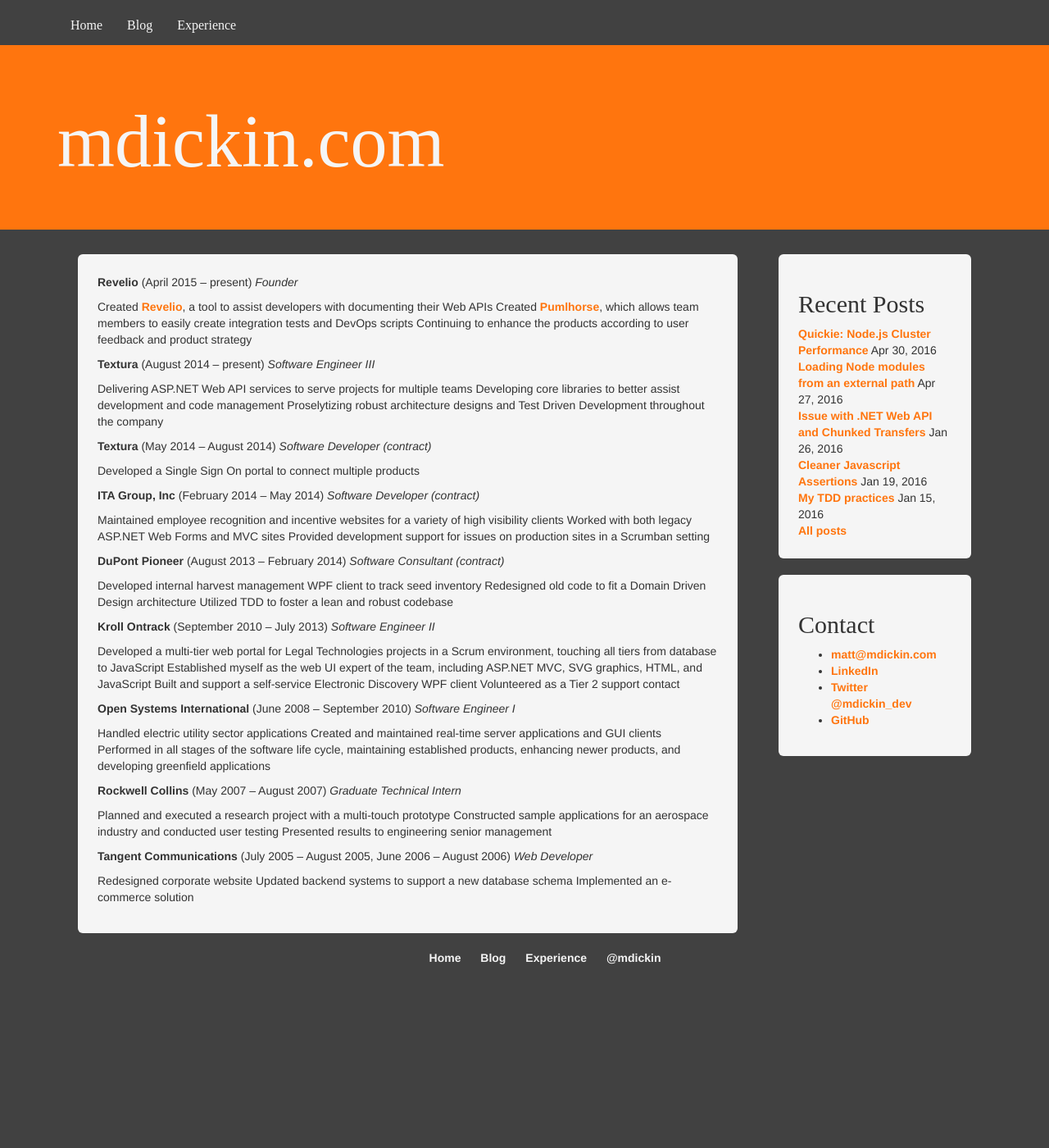
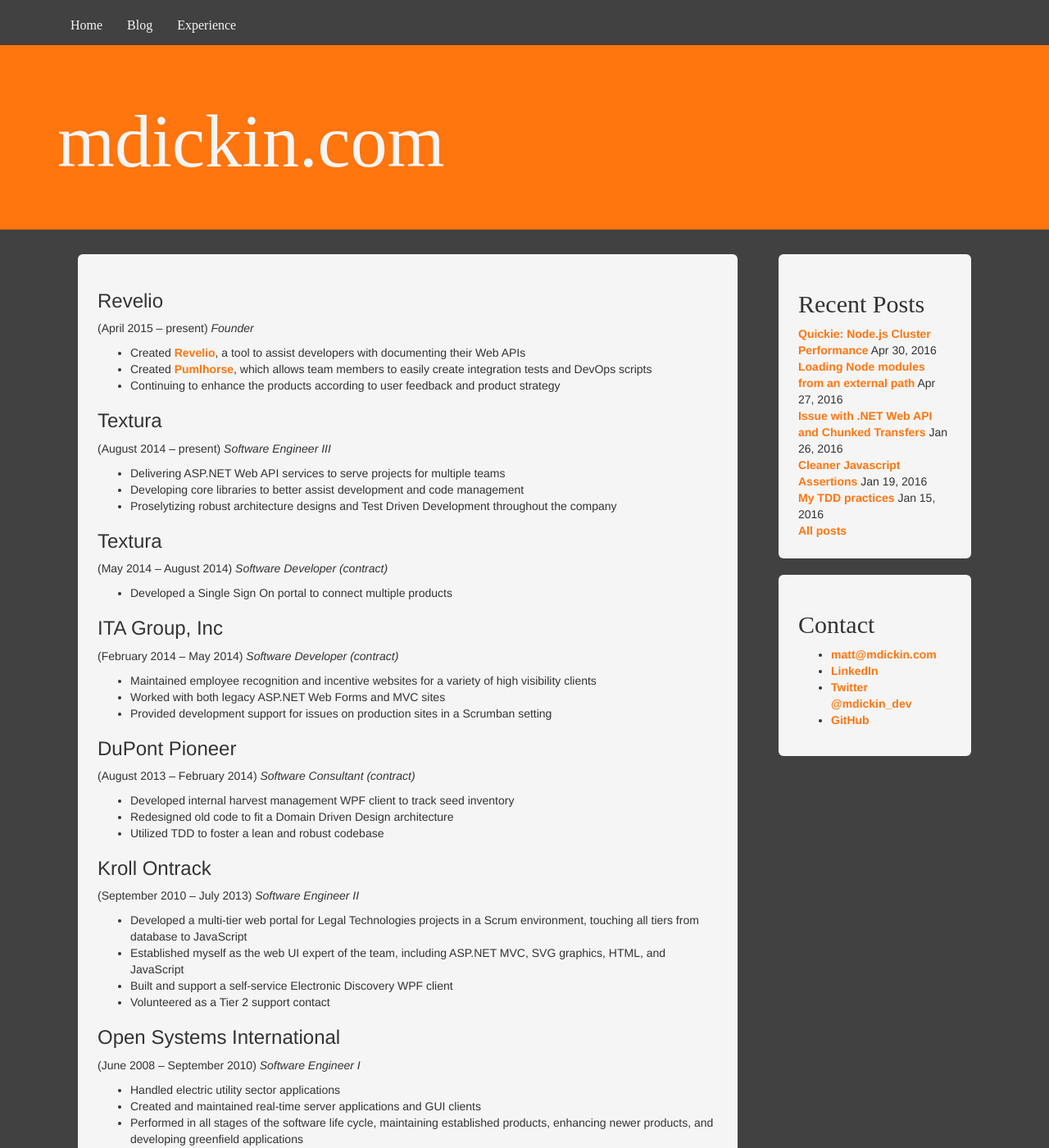
Before and after one commit to mdickin/mdickin.github.io, a Jekyll site: the page built from experience.md, in a window 1280 px wide and 1400 px high. Shown: the whole window at 82% size. Built offline with Jekyll 4.4.1, drawn with Linux system fonts in a browser that asks for light colours; nearby versions of some CDN libraries; some of the changed text lies outside the part shown.

Commit message:
Changed formatting

```diff
--- a/experience.md
+++ b/experience.md
@@ -3,68 +3,77 @@
 layout: article
 ---
 
-**Revelio** (April 2015 – present)
+### Revelio
+(April 2015 – present)
 *Founder*
 
-Created [Revelio](https://getrevelio.com), a tool to assist developers with documenting their Web APIs
-Created [Pumlhorse](http://pumlhorse.com), which allows team members to easily create integration tests and DevOps scripts
-Continuing to enhance the products according to user feedback and product strategy
+* Created [Revelio](https://getrevelio.com), a tool to assist developers with documenting their Web APIs
+* Created [Pumlhorse](http://pumlhorse.com), which allows team members to easily create integration tests and DevOps scripts
+* Continuing to enhance the products according to user feedback and product strategy
 
-**Textura** (August 2014 – present)
+### Textura
+(August 2014 – present)
 *Software Engineer III*
 
-Delivering ASP.NET Web API services to serve projects for multiple teams
-Developing core libraries to better assist development and code management
-Proselytizing robust architecture designs and Test Driven Development throughout the company
+* Delivering ASP.NET Web API services to serve projects for multiple teams
+* Developing core libraries to better assist development and code management
+* Proselytizing robust architecture designs and Test Driven Development throughout the company
 
-**Textura** (May 2014 – August 2014)
+### Textura
+(May 2014 – August 2014)
 *Software Developer (contract)*
 
-Developed a Single Sign On portal to connect multiple products
+* Developed a Single Sign On portal to connect multiple products
 
-**ITA Group, Inc** (February 2014 – May 2014)
+### ITA Group, Inc
+(February 2014 – May 2014)
 *Software Developer (contract)*
 
-Maintained employee recognition and incentive websites for a variety of high visibility clients
-Worked with both legacy ASP.NET Web Forms and MVC sites
-Provided development support for issues on production sites in a Scrumban setting
+* Maintained employee recognition and incentive websites for a variety of high visibility clients
+* Worked with both legacy ASP.NET Web Forms and MVC sites
+* Provided development support for issues on production sites in a Scrumban setting
 
 
-**DuPont Pioneer** (August 2013 – February 2014)
+### DuPont Pioneer
+(August 2013 – February 2014)
 *Software Consultant (contract)*
 
-Developed internal harvest management WPF client to track seed inventory
-Redesigned old code to fit a Domain Driven Design architecture
-Utilized TDD to foster a lean and robust codebase
+* Developed internal harvest management WPF client to track seed inventory
+* Redesigned old code to fit a Domain Driven Design architecture
+* Utilized TDD to foster a lean and robust codebase
 
 
-**Kroll Ontrack** (September 2010 – July 2013)
+### Kroll Ontrack
+(September 2010 – July 2013)
 *Software Engineer II*
 
-Developed a multi-tier web portal for Legal Technologies projects in a Scrum environment, touching all tiers from database to JavaScript
-Established myself as the web UI expert of the team, including ASP.NET MVC, SVG graphics, HTML, and JavaScript
-Built and support a self-service Electronic Discovery WPF client
-Volunteered as a Tier 2 support contact
+* Developed a multi-tier web portal for Legal Technologies projects in a Scrum environment, touching all tiers from database to JavaScript
+* Established myself as the web UI expert of the team, including ASP.NET MVC, SVG graphics, HTML, and JavaScript
+* Built and support a self-service Electronic Discovery WPF client
+* Volunteered as a Tier 2 support contact
 
-**Open Systems International** (June 2008 – September 2010)
+### Open Systems International
+(June 2008 – September 2010)
 *Software Engineer I*
 
-Handled electric utility sector applications
-Created and maintained real-time server applications and GUI clients
-Performed in all stages of the software life cycle, maintaining established products, enhancing newer products, and developing greenfield applications
+* Handled electric utility sector applications
+* Created and maintained real-time server applications and GUI clients
+* Performed in all stages of the software life cycle, maintaining established products, enhancing newer products, and developing greenfield applications
 
 
-**Rockwell Collins** (May 2007 – August 2007)
+### Rockwell Collins
+(May 2007 – August 2007)
 *Graduate Technical Intern*
 
-Planned and executed a research project with a multi-touch prototype
-Constructed sample applications for an aerospace industry and conducted user testing
-Presented results to engineering senior management
+* Planned and executed a research project with a multi-touch prototype
+* Constructed sample applications for an aerospace industry and conducted user testing
+* Presented results to engineering senior management
 
 
-**Tangent Communications** (July 2005 – August 2005, June 2006 – August 2006)
+### Tangent Communications
+(July 2005 – August 2005, June 2006 – August 2006)
 *Web Developer*
 
-Redesigned corporate website
-Updated backend systems to support a new database schema
-Implemented an e-commerce solution
+* Redesigned corporate website
+* Updated backend systems to support a new database schema
+* Implemented an e-commerce solution
```
